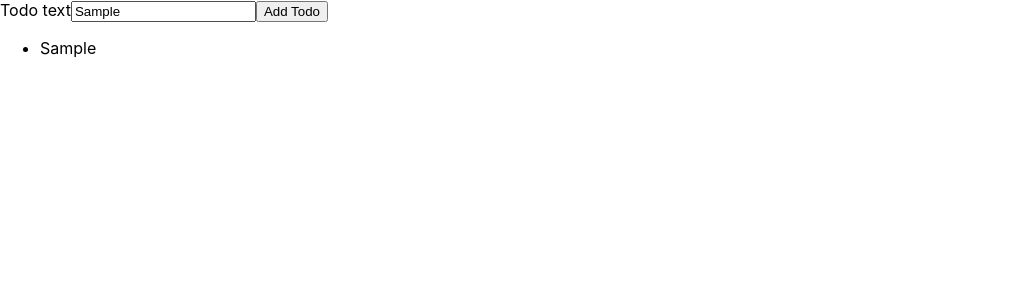
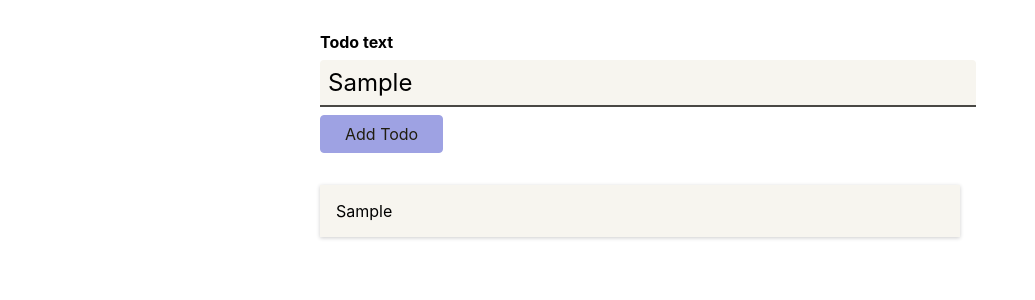
Before and after one commit to kimnewbie/react_ts_basic_udemy, a React (Create React App) app in the folder react_ts_udemy/: page / in a window 1280 px wide. Both pictures are taken after typing "Sample" into the empty fields and a click on the button "Add Todo". Shown: the top 300 px of the page, without its empty margins (0-1035 px from the left). Built offline with nearby package versions, Linux system fonts and the light colour scheme.

Commit message:
added css

```diff
--- /dev/null
+++ b/react_ts_udemy/src/components/NewTodo.module.css
@@ -0,0 +1,43 @@
+.form {
+  width: 40rem;
+  margin: 2rem auto;
+
+}
+
+.form label {
+  display: block;
+  font-weight: bold;
+  margin-bottom: 0.5rem;
+}
+
+.form input {
+  display: block;
+  width: 100%;
+  font: inherit;
+  font-size: 1.5rem;
+  padding: 0.5rem;
+  border-radius: 4px;
+  background-color: #f7f5ef;
+  border: none;
+  border-bottom: 2px solid #494844;
+  border-bottom-right-radius: 0;
+  border-bottom-left-radius: 0;
+  margin-bottom: 0.5rem;
+}
+
+.form button {
+  font: inherit;
+  background-color: #9ea2e3;
+  border: 1px solid #9ea2e3;
+  color: #201d0f;
+  padding: 0.5rem 1.5rem;
+  border-radius: 4px;
+  cursor: pointer;
+}
+
+.form button:hover,
+.form button:active {
+  background-color: #787ef1;
+  border-color: #787ef1;
+  color: #fff;
+}
--- a/react_ts_udemy/src/components/NewTodo.tsx
+++ b/react_ts_udemy/src/components/NewTodo.tsx
@@ -1,4 +1,5 @@
 import React, { useRef } from 'react';
+import classes from './NewTodo.module.css';
 
 const NewTodo: React.FC<{ onAddTodo: (text: string) => void }> = (props) => {
     const todoTextInputRef = useRef<HTMLInputElement>(null);
@@ -17,7 +18,7 @@
     }
 
     return (
-        <form onSubmit={submitHandler}>
+        <form onSubmit={submitHandler} className={classes.form}>
             <label htmlFor="text">Todo text</label>
             <input type="text" id="text" ref={todoTextInputRef} />
             <button>Add Todo</button>
--- /dev/null
+++ b/react_ts_udemy/src/components/TodoItem.module.css
@@ -0,0 +1,6 @@
+.item {
+  margin: 1rem 0;
+  box-shadow: 0 1px 4px rgba(0, 0, 0, 0.2);
+  padding: 1rem;
+  background-color: #f7f5ef;
+}
--- a/react_ts_udemy/src/components/TodoItem.tsx
+++ b/react_ts_udemy/src/components/TodoItem.tsx
@@ -1,6 +1,8 @@
+import classes from './TodoItem.module.css';
+
 const TodoItem: React.FC<{ text: string }> = (props) => {
     return (
-        <li>{props.text}</li>
+        <li className={classes.item}>{props.text}</li>
     )
 }
 
--- /dev/null
+++ b/react_ts_udemy/src/components/Todos.module.css
@@ -0,0 +1,6 @@
+.todos {
+  list-style: none;
+  margin: 2rem auto;
+  padding: 0;
+  width: 40rem;
+}
--- a/react_ts_udemy/src/components/Todos.tsx
+++ b/react_ts_udemy/src/components/Todos.tsx
@@ -1,11 +1,12 @@
 import React from 'react';
 import Todo from '../models/todo';
 import TodoItem from './TodoItem';
+import classes from './Todos.module.css';
 
 // React.FC -> @types/react 패키지에 정의
 const Todos: React.FC<{ items: Todo[] }> = (props) => {
     return (
-        <ul>
+        <ul className={classes.todos}>
             {props.items.map((item) => (
                 <TodoItem key={item.id} text={item.text} />
             ))}
```
